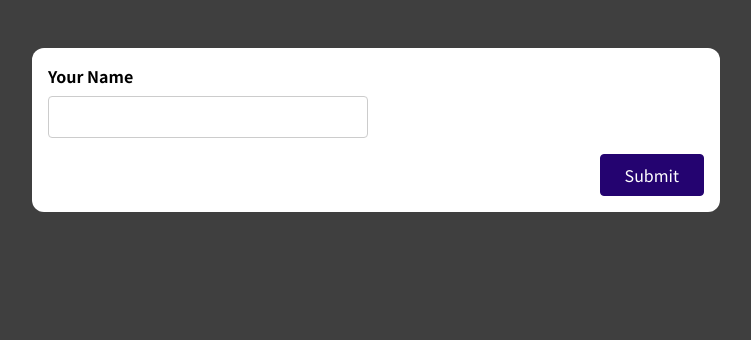
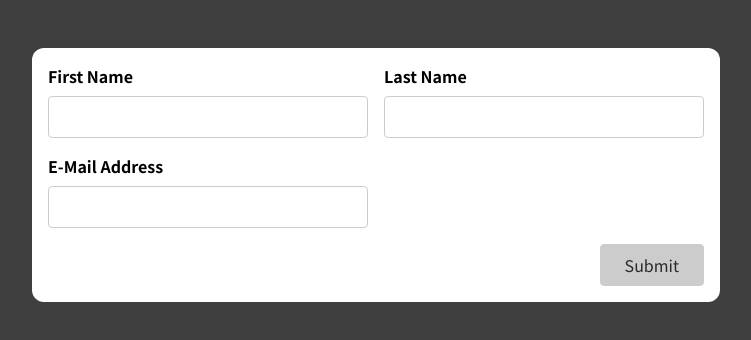
Before and after one commit to Nabil-Y/ReactCourse, a React (Create React App) app: page / in a window 1280 px wide. Shown: the top 340 px of the page, without its empty margins (264-1015 px from the left). Built offline with nearby package versions, Linux system fonts and the light colour scheme.

Commit message:
Complete module 16

```diff
--- a/src/App.js
+++ b/src/App.js
@@ -1,9 +1,9 @@
-import SimpleInput from './components/SimpleInput';
+import BasicForm from "./components/BasicForm";
 
 function App() {
   return (
     <div className="app">
-      <SimpleInput />
+      <BasicForm />
     </div>
   );
 }
--- a/src/components/BasicForm.js
+++ b/src/components/BasicForm.js
@@ -1,22 +1,91 @@
+import useInput from "../hooks/use-input";
+
 const BasicForm = (props) => {
+  const {
+    value: firstname,
+    isValid: firstnameIsValid,
+    hasError: firstnameHasError,
+    valueChangeHandler: firstnameChangeHandler,
+    inputBlurHandler: firstnameBlurHandler,
+    reset: resetFirstname,
+  } = useInput((value) => value.trim() !== "");
+
+  const {
+    value: lastname,
+    isValid: lastnameIsValid,
+    hasError: lastnameHasError,
+    valueChangeHandler: lastnameChangeHandler,
+    inputBlurHandler: lastnameBlurHandler,
+    reset: resetLastname,
+  } = useInput((value) => value.trim() !== "");
+
+  const {
+    value: email,
+    isValid: emailIsValid,
+    hasError: emailHasError,
+    valueChangeHandler: emailChangeHandler,
+    inputBlurHandler: emailBlurHandler,
+    reset: resetEmail,
+  } = useInput((value) => value.includes("@"));
+
+  let formIsValid = false;
+
+  if (firstnameIsValid && lastnameIsValid && emailIsValid) {
+    formIsValid = true;
+  }
+
+  const formSubmitHandler = (event) => {
+    event.preventDefault();
+    if (!firstnameIsValid || !lastnameIsValid || !emailIsValid) return;
+    console.log("Form submitted");
+    resetEmail();
+    resetFirstname();
+    resetLastname();
+  };
+
   return (
-    <form>
-      <div className='control-group'>
-        <div className='form-control'>
-          <label htmlFor='name'>First Name</label>
-          <input type='text' id='name' />
+    <form onSubmit={formSubmitHandler}>
+      <div className="control-group">
+        <div className={`form-control ${firstnameHasError ? "invalid" : ""}`}>
+          <label htmlFor="name">First Name</label>
+          <input
+            type="text"
+            id="firstname"
+            value={firstname}
+            onChange={firstnameChangeHandler}
+            onBlur={firstnameBlurHandler}
+          />
+          {firstnameHasError && (
+            <p className="error-text">Firstname must not be empty</p>
+          )}
         </div>
-        <div className='form-control'>
-          <label htmlFor='name'>Last Name</label>
-          <input type='text' id='name' />
+        <div className={`form-control ${lastnameHasError ? "invalid" : ""}`}>
+          <label htmlFor="name">Last Name</label>
+          <input
+            type="text"
+            id="lastname"
+            value={lastname}
+            onChange={lastnameChangeHandler}
+            onBlur={lastnameBlurHandler}
+          />
+          {lastnameHasError && (
+            <p className="error-text">Lastname must not be empty</p>
+          )}
         </div>
       </div>
-      <div className='form-control'>
-        <label htmlFor='name'>E-Mail Address</label>
-        <input type='text' id='name' />
+      <div className={`form-control ${emailHasError ? "invalid" : ""}`}>
+        <label htmlFor="name">E-Mail Address</label>
+        <input
+          type="text"
+          id="mail"
+          value={email}
+          onChange={emailChangeHandler}
+          onBlur={emailBlurHandler}
+        />
+        {emailHasError && <p className="error-text">Email must contain '@'</p>}
       </div>
-      <div className='form-actions'>
-        <button>Submit</button>
+      <div className="form-actions">
+        <button disabled={formIsValid ? false : true}>Submit</button>
       </div>
     </form>
   );
--- a/src/components/SimpleInput.js
+++ b/src/components/SimpleInput.js
@@ -1,12 +1,77 @@
+import useInput from "../hooks/use-input";
+
 const SimpleInput = (props) => {
+  const {
+    value: enteredName,
+    isValid: enteredNameIsValid,
+    hasError: nameInputHasError,
+    valueChangeHandler: nameChangeHandler,
+    inputBlurHandler: nameBlurHandler,
+    reset: resetNameInput,
+  } = useInput((value) => value.trim() !== "");
+
+  const {
+    value: enteredEmail,
+    isValid: enteredEmailIsValid,
+    hasError: emailInputHasError,
+    valueChangeHandler: emailChangeHandler,
+    inputBlurHandler: emailBlurHandler,
+    reset: resetEmailInput,
+  } = useInput((value) => value.includes("@"));
+
+  let formIsValid = false;
+
+  if (enteredNameIsValid && enteredEmailIsValid) {
+    formIsValid = true;
+  }
+
+  const formSubmissionHandler = (event) => {
+    event.preventDefault();
+
+    if (!enteredNameIsValid || !enteredEmailIsValid) return;
+    console.log("form submitted");
+    resetEmailInput();
+    resetNameInput();
+  };
+
+  const nameInputClasses = !nameInputHasError
+    ? "form-control"
+    : "form-control invalid";
+
+  const emailInputClasses = !emailInputHasError
+    ? "form-control"
+    : "form-control invalid";
+
   return (
-    <form>
-      <div className='form-control'>
-        <label htmlFor='name'>Your Name</label>
-        <input type='text' id='name' />
+    <form onSubmit={formSubmissionHandler}>
+      <div className={nameInputClasses}>
+        <label htmlFor="name">Your Name</label>
+        <input
+          type="text"
+          id="name"
+          value={enteredName}
+          onChange={nameChangeHandler}
+          onBlur={nameBlurHandler}
+        />
+        {nameInputHasError && (
+          <p className="error-text">Name must not be empty</p>
+        )}
+      </div>
+      <div className={emailInputClasses}>
+        <label htmlFor="name">Your Email</label>
+        <input
+          type="text"
+          id="email"
+          value={enteredEmail}
+          onChange={emailChangeHandler}
+          onBlur={emailBlurHandler}
+        />
+        {emailInputHasError && (
+          <p className="error-text">Email must not be empty and contain '@'</p>
+        )}
       </div>
       <div className="form-actions">
-        <button>Submit</button>
+        <button disabled={!formIsValid}>Submit</button>
       </div>
     </form>
   );
--- /dev/null
+++ b/src/hooks/use-input.js
@@ -0,0 +1,33 @@
+import { useState } from "react";
+
+const useInput = (validateValue) => {
+  const [enteredValue, setEnteredValue] = useState("");
+  const [isTouched, setIsTouched] = useState("");
+
+  const valueIsValid = validateValue(enteredValue);
+  const hasError = !valueIsValid && isTouched;
+
+  const valueChangeHandler = (event) => {
+    setEnteredValue(event.target.value);
+  };
+
+  const inputBlurHandler = (event) => {
+    setIsTouched(true);
+  };
+
+  const reset = () => {
+    setEnteredValue("");
+    setIsTouched(false);
+  };
+
+  return {
+    value: enteredValue,
+    isValid: valueIsValid,
+    hasError,
+    valueChangeHandler,
+    inputBlurHandler,
+    reset,
+  };
+};
+
+export default useInput;
--- a/src/index.css
+++ b/src/index.css
@@ -1,11 +1,11 @@
-@import url('https://fonts.googleapis.com/css2?family=Noto+Sans+JP:wght@400;700&display=swap');
+@import url("https://fonts.googleapis.com/css2?family=Noto+Sans+JP:wght@400;700&display=swap");
 
 * {
   box-sizing: border-box;
 }
 
 html {
-  font-family: 'Noto Sans JP', sans-serif;
+  font-family: "Noto Sans JP", sans-serif;
 }
 
 body {
@@ -79,6 +79,15 @@ button:active {
   border-color: #33059e;
 }
 
+button:disabled,
+button:disabled:hover,
+button:disabled:active {
+  background-color: #ccc;
+  color: #292929;
+  border-color: #ccc;
+  cursor: not-allowed;
+}
+
 .form-actions {
   text-align: right;
 }
```
Also changed, not shown: 1 other file (tests, documents, lock files or other folders).
